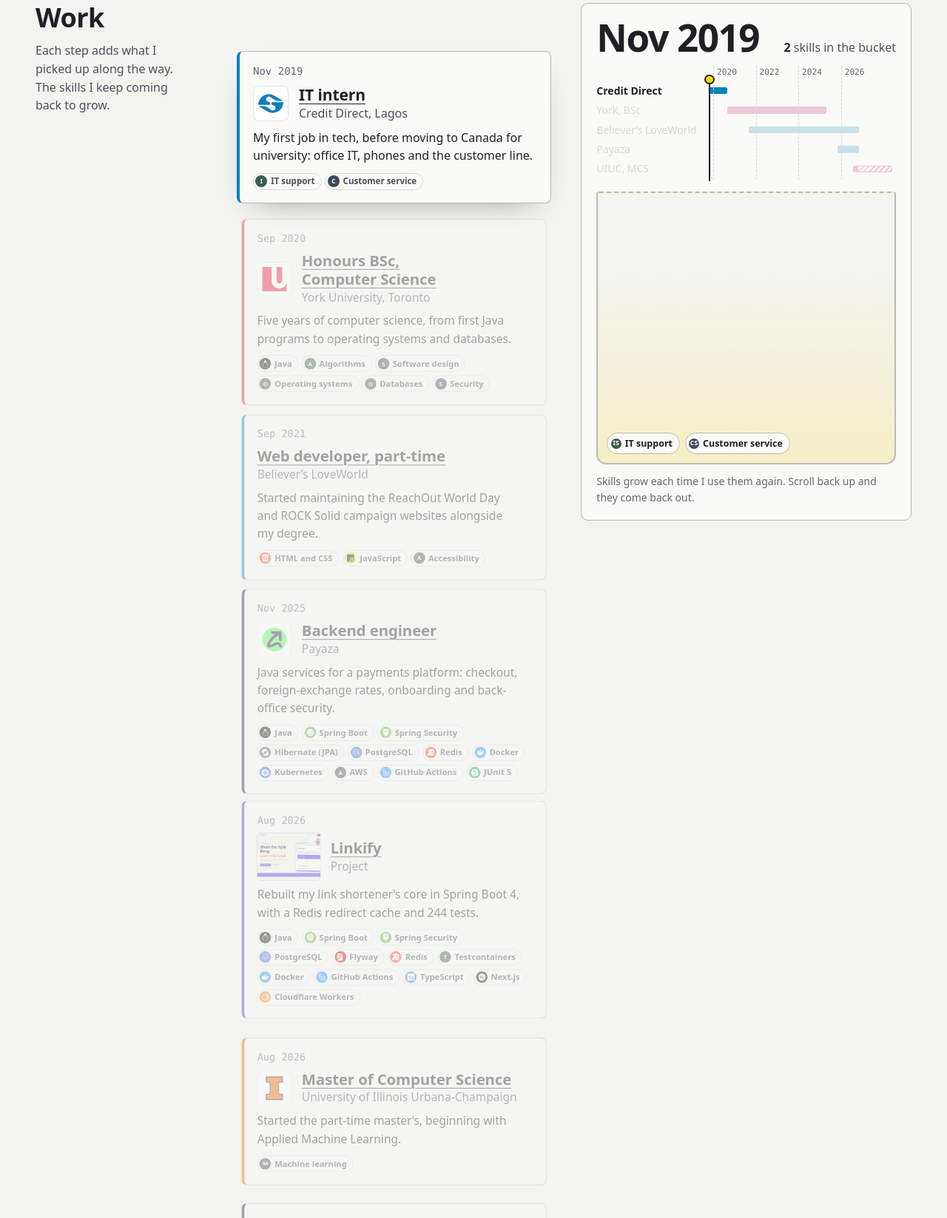
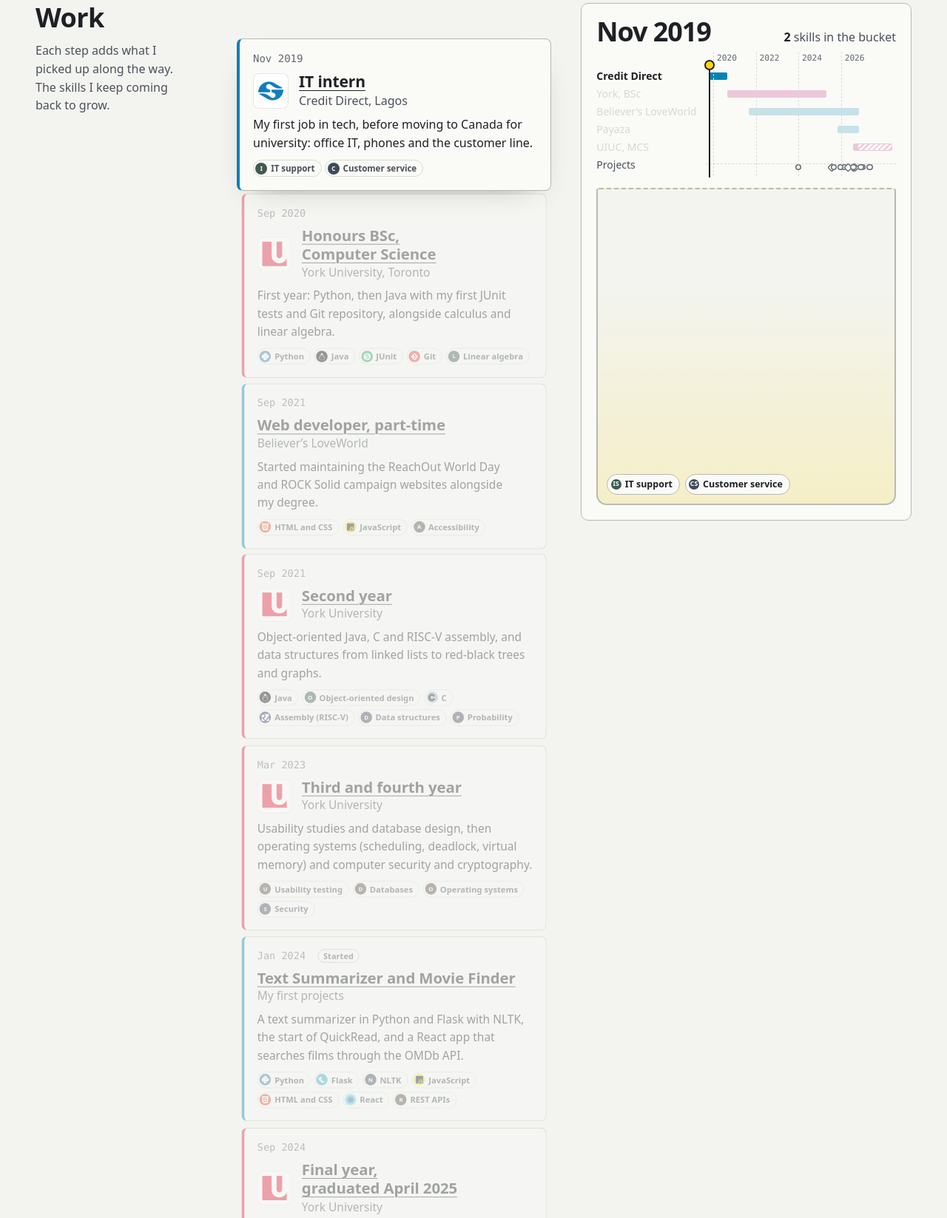
Before and after one commit to GeraldIkem/gerald-ikem-site, an Astro site: page / in a window 1280 px wide. Shown: the part 998-2645 px from the top of the page at 74% size. Built offline with nearby package versions, Linux system fonts and the light colour scheme; Astro itself is replaced by a stand-in of ours; a web font is replaced by a local one.

Commit message:
Career story from 2019 to now, with each project's real start and rebuilds
The story now has twenty steps instead of twelve. QuickRead starts as Text
Summarizer in January 2024, Linkify in September 2025 and Matchday in March
2026, each coming back when it was renamed or rebuilt. York is broken out
by year with the courses behind it. The bucket counts skills by tool and
now holds sixty, and a projects row on the timeline marks every start and
rebuild. Off the clock links to Gerald's shelf.

```diff
--- a/src/components/CareerStory.astro
+++ b/src/components/CareerStory.astro
@@ -21,18 +21,32 @@
 // Even years only, and none so close to the right edge that its label would be cut off.
 const ticks = yearTicks(axis).filter((tick) => tick.year % 2 === 0 && tick.left < 88);
 
-// Every skill once, in order of first appearance, with what the browser needs to draw it.
-const skillOrder: string[] = [];
-for (const milestone of milestones) for (const skill of milestone.skills) if (!skillOrder.includes(skill)) skillOrder.push(skill);
-const skills = skillOrder.map((name) => {
-  const tech = techOf(name);
-  return { name, color: tech.color, text: tech.text, path: tech.path ?? '', initials: tech.initials };
-});
-const skillByName = new Map(skills.map((skill) => [skill.name, skill]));
-const finalCounts = new Map(skillOrder.map((name) => [name, milestones.filter((m) => m.skills.includes(name)).length]));
+// Skills are counted by tool, so "JUnit" in first year and "JUnit 5" at Payaza grow the same chip.
+// Each chip keeps the name it first appeared under.
+const keyOf = (name: string) => techOf(name).key;
+const stepKeys = milestones.map((m) => [...new Set(m.skills.map(keyOf))]);
+const skills: Array<{ key: string; name: string; color: string; text: string; path: string; initials: string }> = [];
+for (const milestone of milestones) {
+  for (const name of milestone.skills) {
+    const tech = techOf(name);
+    if (skills.some((skill) => skill.key === tech.key)) continue;
+    skills.push({ key: tech.key, name, color: tech.color, text: tech.text, path: tech.path ?? '', initials: tech.initials });
+  }
+}
+const finalCounts = new Map(skills.map((skill) => [skill.key, stepKeys.filter((keys) => keys.includes(skill.key)).length]));
+
+// Every project start and rebuild, as dots on their own row of the trace.
+// Dots in the same month sit side by side instead of on top of each other.
+const projectDots = milestones
+  .filter((m) => m.kind)
+  .map((m, index, all) => {
+    const same = all.filter((other) => other.date === m.date);
+    const nudge = same.indexOf(m) - (same.length - 1) / 2;
+    return { date: m.date, left: cursorAt(m.date), kind: m.kind, nudge };
+  });
 
 const data = JSON.stringify({
-  milestones: milestones.map((m) => ({ id: m.id, date: m.date, label: formatMonth(m.date), cursor: cursorAt(m.date), skills: m.skills })),
+  milestones: milestones.map((m, index) => ({ id: m.id, date: m.date, label: formatMonth(m.date), cursor: cursorAt(m.date), skills: stepKeys[index] })),
 });
 const tier = (count: number) => (count >= 4 ? 3 : count >= 2 ? 2 : 1);
 const last = milestones[milestones.length - 1]!;
@@ -44,7 +58,10 @@
       milestones.map((m, index) => (
         <li class="step" data-step={index} style={m.brand ? `--brand-bg:${m.brand.bg};--brand-accent:${m.brand.accent}` : ''}>
           <article class="step__card">
-            <p class="step__date">{formatMonth(m.date)}</p>
+            <p class="step__date">
+              {formatMonth(m.date)}
+              {m.kind && <span class:list={['step__kind', `step__kind--${m.kind.toLowerCase()}`]}>{m.kind}</span>}
+            </p>
             <div class="step__head">
               {m.image && (
                 <span class="step__thumb">
@@ -65,7 +82,7 @@
             {m.skills.length > 0 && (
               <ul class="step__skills" aria-label="Skills">
                 {m.skills.map((name) => {
-                  const skill = skillByName.get(name)!;
+                  const skill = techOf(name);
                   return (
                     <li style={`--c:${skill.color};--t:${skill.text}`}>
                       <span class="dot" aria-hidden="true">
@@ -93,7 +110,7 @@
     <div class="viz__top">
       <p class="viz__year" data-year>{formatMonth(last.date)}</p>
       <p class="viz__count">
-        <span data-count>{skillOrder.length}</span> <span data-unit>skills</span> in the bucket
+        <span data-count>{skills.length}</span> <span data-unit>skills</span> in the bucket
       </p>
     </div>
 
@@ -108,6 +125,14 @@
           </div>
         ))
       }
+      <div class="viz__row viz__row--projects">
+        <span class="viz__label">Projects</span>
+        <span class="viz__lane">
+          {projectDots.map((dot) => (
+            <span class="viz__dot" data-date={dot.date} data-kind={dot.kind} style={`--at:${dot.left}%;--nudge:${dot.nudge}`} />
+          ))}
+        </span>
+      </div>
       <div class="viz__axis">
         {ticks.map((tick) => <span class="viz__tick" style={`--at:${tick.left}%`}>{tick.year}</span>)}
         <span class="viz__cursor" data-cursor style={`--at:${cursorAt(last.date)}%`} />
@@ -117,7 +142,7 @@
     <div class="bucket" data-bucket>
       {
         skills.map((skill) => (
-          <span class="chip" data-skill={skill.name} data-tier={tier(finalCounts.get(skill.name) ?? 1)} style={`--c:${skill.color};--t:${skill.text}`}>
+          <span class="chip" data-skill={skill.key} data-tier={tier(finalCounts.get(skill.key) ?? 1)} style={`--c:${skill.color};--t:${skill.text}`}>
             <span class="chip__badge" aria-hidden="true">
               {skill.path ? (
                 <svg viewBox="0 0 24 24">
@@ -188,7 +213,10 @@
       // Year and cursor.
       this.#animateYear(previous >= 0 ? data.milestones[previous]!.label : milestone.label, milestone.label, instant);
       this.querySelector<HTMLElement>('[data-cursor]')?.style.setProperty('--at', `${milestone.cursor}%`);
-      for (const row of this.querySelectorAll<HTMLElement>('.viz__row')) {
+      for (const dot of this.querySelectorAll<HTMLElement>('.viz__dot')) {
+        dot.classList.toggle('is-on', (dot.dataset['date'] ?? '') <= milestone.date);
+      }
+      for (const row of this.querySelectorAll<HTMLElement>('.viz__row[data-start]')) {
         const start = row.dataset['start'] ?? '';
         const end = row.dataset['end'] || '9999-12';
         row.classList.toggle('is-on', start <= milestone.date && milestone.date <= end);
@@ -229,7 +257,7 @@
       const overflows = () => chips.some((chip) => chip.offsetTop < 4);
       let scale = 1;
       bucket.style.setProperty('--scale', '1');
-      while (scale > 0.62 && overflows()) {
+      while (scale > 0.5 && overflows()) {
         scale -= 0.04;
         bucket.style.setProperty('--scale', scale.toFixed(2));
       }
@@ -402,6 +430,21 @@
     fill: currentColor;
   }
 
+  /* Phones: the full bucket sits under the list, so each card skips its own skill pills. */
+  @media (max-width: 63.99rem) {
+    .step__skills {
+      display: none;
+    }
+
+    .step__card {
+      padding: 0.8rem 1rem 0.9rem;
+    }
+
+    .step__thumb {
+      width: 4.25rem;
+    }
+  }
+
   /* Live: each card gets room to be read while the panel beside it updates. */
   .story.is-live .story__steps {
     gap: 0;
@@ -411,7 +454,7 @@
   .story.is-live .step {
     display: flex;
     align-items: center;
-    min-height: 30vh;
+    min-height: 24vh;
   }
 
   .story.is-live .step__card {
@@ -562,6 +605,58 @@
     opacity: 0.2;
   }
 
+  .viz__row--projects .viz__lane {
+    border-top: 1px dashed var(--rule);
+    margin-top: 0.3rem;
+  }
+
+  .viz__dot {
+    position: absolute;
+    top: 50%;
+    left: var(--at);
+    width: 0.55rem;
+    height: 0.55rem;
+    margin: -0.275rem 0 0 calc(-0.275rem + var(--nudge, 0) * 0.62rem);
+    border-radius: 999px;
+    background: var(--paper-raised);
+    box-shadow: inset 0 0 0 1.5px var(--ink-3);
+    transition: background-color 250ms ease, transform 250ms var(--ease-out);
+  }
+
+  .viz__dot[data-kind='Rebuilt'],
+  .viz__dot[data-kind='Renamed'] {
+    border-radius: 2px;
+    transform: rotate(45deg);
+  }
+
+  .story:not(.is-live) .viz__dot,
+  .viz__dot.is-on {
+    background: var(--magenta);
+    box-shadow: none;
+  }
+
+  .story.is-live .viz__row--projects {
+    opacity: 1;
+  }
+
+  .step__kind {
+    margin-left: 0.5rem;
+    padding: 0.05rem 0.45rem;
+    border: 1px solid var(--rule-strong);
+    border-radius: 999px;
+    color: var(--ink-2);
+    font-family: var(--font-body, inherit);
+    font-size: 0.7rem;
+    font-weight: 600;
+    letter-spacing: 0.01em;
+  }
+
+  .step__kind--rebuilt,
+  .step__kind--renamed {
+    border-color: var(--magenta);
+    color: var(--magenta);
+  }
+
   .viz__cursor {
     position: absolute;
     top: 1.15rem;
@@ -688,6 +783,22 @@
     }
   }
 
+  /* Short laptop screens: give the bucket the room the extras would take. */
+  @media (max-height: 50rem) {
+    .viz__year {
+      font-size: 2.25rem;
+    }
+
+    .viz__trace {
+      gap: 0.15rem;
+      margin-top: 0.4rem;
+    }
+
+    .story.is-live .viz__note {
+      display: none;
+    }
+  }
+
   .viz__note {
     flex: none;
     margin-top: 0.75rem;
--- a/src/data/career.ts
+++ b/src/data/career.ts
@@ -102,8 +102,8 @@
     logo: yorkLogo,
     brand: { bg: '#e31837', fg: '#ffffff' },
     points: [
-      'Courses included design and analysis of algorithms, advanced object-oriented programming, software design, operating systems, databases and computer security.',
-      'Built an Android app with a team for the Mobile User Interfaces research project; my part was the networking, privacy and security changes.',
+      'Courses included data structures, design and analysis of algorithms, advanced object-oriented programming, software tools in C, computer organization in RISC-V assembly, operating systems, databases and their internals, computer security, and Java web services.',
+      'Built an Android app in Java with a team for the Mobile User Interfaces research project; my part was the networking, privacy and security changes.',
       'Mentor in the Lassonde School of Engineering’s k2i outreach program, summer 2023.',
       'Wrote my first Java programs and JUnit tests in first year.',
     ],
--- a/src/data/site.ts
+++ b/src/data/site.ts
@@ -10,6 +10,8 @@
   links: {
     github: 'https://github.com/GeraldIkem',
     linkedin: 'https://www.linkedin.com/in/gerald-ikem-158926233/',
+    /** Gerald's shelf: the tracker for the whole collection, pre-orders and reading orders included. */
+    shelf: 'https://shelf.geraldikem.com',
   },
   /** Shown in the footer; bump when the content changes. */
   updated: '2026-10',
--- a/src/data/story.ts
+++ b/src/data/story.ts
@@ -1,13 +1,16 @@
 import type { ImageMetadata } from 'astro';
 import { stints } from '~/data/career';
 import { projects } from '~/data/projects';
+import { site } from '~/data/site';
 import type { YearMonth } from '~/lib/timeline';
 
 /**
  * The career story on the home page: milestones in order, each with the
  * skills it added. Scrolling through them drops those skills into a bucket;
  * a skill that comes back later grows, so the things I've worked on most
- * end up biggest. Every skill here is backed by a role, a degree or a repo.
+ * end up biggest. Projects appear where they really started and again when
+ * they were rebuilt. Every skill here is backed by a role, a course, a
+ * résumé or a repo.
  */
 export interface Milestone {
   id: string;
@@ -16,7 +19,9 @@
   where: string;
   summary: string;
   skills: string[];
-  /** A project screenshot, when the milestone is a project. */
+  /** For projects: whether this step started it or changed it. */
+  kind?: 'Started' | 'Renamed' | 'Rebuilt' | undefined;
+  /** A project screenshot, on the step that matches what the project looks like now. */
   image?: ImageMetadata | undefined;
   /** The organization's logo, when the milestone is a job or a degree. */
   logo?: ImageMetadata | undefined;
@@ -25,16 +30,27 @@
 }
 
 const project = (slug: string) => projects.find((p) => p.slug === slug)!;
-const fromProject = (slug: string, date: YearMonth, summary: string, skills: string[]): Milestone => {
+
+interface ProjectStep {
+  id?: string;
+  title?: string;
+  kind?: Milestone['kind'];
+  /** Earlier versions don't show today's screenshot. */
+  current?: boolean;
+}
+
+const fromProject = (slug: string, date: YearMonth, summary: string, skills: string[], step: ProjectStep = {}): Milestone => {
   const p = project(slug);
+  const current = step.current ?? true;
   return {
-    id: slug,
+    id: step.id ?? slug,
     date,
-    title: p.name,
+    title: step.title ?? p.name,
     where: 'Project',
     summary,
     skills,
-    image: p.image,
+    kind: step.kind ?? 'Started',
+    image: current ? p.image : undefined,
     brand: p.brand,
     link: `/projects/${slug}/`,
   };
@@ -64,8 +80,8 @@
     date: '2020-09',
     title: 'Honours BSc, Computer Science',
     where: 'York University, Toronto',
-    summary: 'Five years of computer science, from first Java programs to operating systems and databases.',
-    skills: ['Java', 'Algorithms', 'Software design', 'Operating systems', 'Databases', 'Security'],
+    summary: 'First year: Python, then Java with my first JUnit tests and Git repository, alongside calculus and linear algebra.',
+    skills: ['Python', 'Java', 'JUnit', 'Git', 'Linear algebra'],
   },
   {
     id: 'loveworld',
@@ -78,6 +94,64 @@
     skills: ['HTML and CSS', 'JavaScript', 'Accessibility'],
   },
   {
+    id: 'york-2',
+    link: '#york',
+    ...orgOf('york'),
+    date: '2021-09',
+    title: 'Second year',
+    where: 'York University',
+    summary:
+      'Object-oriented Java, C and RISC-V assembly, and data structures from linked lists to red-black trees and graphs.',
+    skills: ['Java', 'Object-oriented design', 'C', 'Assembly (RISC-V)', 'Data structures', 'Probability'],
+  },
+  {
+    id: 'york-3',
+    link: '#york',
+    ...orgOf('york'),
+    date: '2023-03',
+    title: 'Third and fourth year',
+    where: 'York University',
+    summary:
+      'Usability studies and database design, then operating systems (scheduling, deadlock, virtual memory) and computer security and cryptography.',
+    skills: ['Usability testing', 'Databases', 'Operating systems', 'Security'],
+  },
+  {
+    id: 'first-projects',
+    link: '/projects/quickread/',
+    date: '2024-01',
+    title: 'Text Summarizer and Movie Finder',
+    where: 'My first projects',
+    kind: 'Started',
+    summary:
+      'A text summarizer in Python and Flask with NLTK, the start of QuickRead, and a React app that searches films through the OMDb API.',
+    skills: ['Python', 'Flask', 'NLTK', 'JavaScript', 'HTML and CSS', 'React', 'REST APIs'],
+  },
+  {
+    id: 'york-4',
+    link: '#york',
+    ...orgOf('york'),
+    date: '2024-09',
+    title: 'Final year, graduated April 2025',
+    where: 'York University',
+    summary:
+      'Java web services with Servlets, JSP, JDBC and MySQL on Tomcat, an Android app built by a team in Git, and database internals: B+ tree and hash indexes.',
+    skills: ['Java', 'Java EE', 'JDBC', 'MySQL', 'REST APIs', 'Tomcat', 'Android', 'Gradle', 'Git', 'Databases'],
+  },
+  fromProject(
+    'quickread',
+    '2025-08',
+    'Text Summarizer became QuickRead: TF-IDF summaries in four styles with scikit-learn, from PDFs and Word files as well as text.',
+    ['Python', 'scikit-learn', 'NLTK'],
+    { id: 'quickread-2025', kind: 'Renamed', current: false },
+  ),
+  fromProject(
+    'linkify',
+    '2025-09',
+    'The first Linkify: short links and QR codes, with a Next.js front end and a Spring Boot API secured with JWTs.',
+    ['Next.js', 'TypeScript', 'Tailwind', 'Spring Boot', 'Spring Security', 'Hibernate (JPA)', 'JWT', 'PostgreSQL', 'Redis', 'AWS'],
+    { id: 'linkify-2025', current: false },
+  ),
+  {
     id: 'payaza',
     link: '#payaza',
     ...orgOf('payaza'),
@@ -87,20 +161,20 @@
     summary: 'Java services for a payments platform: checkout, foreign-exchange rates, onboarding and back-office security.',
     skills: ['Java', 'Spring Boot', 'Spring Security', 'Hibernate (JPA)', 'PostgreSQL', 'Redis', 'Docker', 'Kubernetes', 'AWS', 'GitHub Actions', 'JUnit 5'],
   },
-  fromProject('linkify', '2026-08', 'Rebuilt my link shortener’s core in Spring Boot 4, with a Redis redirect cache and 244 tests.', [
-    'Java',
-    'Spring Boot',
-    'Spring Security',
-    'PostgreSQL',
-    'Flyway',
-    'Redis',
-    'Testcontainers',
-    'Docker',
-    'GitHub Actions',
-    'TypeScript',
-    'Next.js',
-    'Cloudflare Workers',
-  ]),
+  fromProject(
+    'matchday-ml',
+    '2026-03',
+    'The first Matchday: live scores with an AI narrator, from a Spring Boot API, a Next.js site and a Python FastAPI service.',
+    ['Java', 'Spring Boot', 'Next.js', 'Python', 'FastAPI', 'Redis', 'Docker'],
+    { id: 'matchday-2026', title: 'Matchday', current: false },
+  ),
+  fromProject(
+    'linkify',
+    '2026-08',
+    'Rebuilt the core in Spring Boot 4 with a Redis redirect cache and 244 tests, then shipped the live version on Cloudflare Workers with 1 GB file sharing.',
+    ['Java', 'Spring Boot', 'PostgreSQL', 'Flyway', 'Redis', 'Testcontainers', 'Docker', 'GitHub Actions', 'Cloudflare Workers', 'Drizzle', 'Supabase'],
+    { kind: 'Rebuilt' },
+  ),
   {
     id: 'uiuc',
     link: '#uiuc',
@@ -119,24 +193,20 @@
     'Node.js',
     'GitHub Actions',
   ]),
-  fromProject('quickread', '2026-09', 'A study app whose Python engine runs in the browser, on Cloudflare Workers.', [
-    'Python',
-    'TypeScript',
-    'React',
-    'Cloudflare Workers',
-  ]),
-  fromProject('matchday-ml', '2026-09', 'Sports forecasts chosen by log loss and frozen at kickoff.', [
-    'Python',
-    'scikit-learn',
-    'Machine learning',
-    'TypeScript',
-    'React',
-    'Next.js',
-    'Node.js',
-    'SQLite',
-    'Docker',
-    'GitHub Actions',
-  ]),
+  fromProject(
+    'quickread',
+    '2026-09',
+    'Rebuilt as a study app: the same Python engine now runs in the browser, on Cloudflare Workers.',
+    ['Python', 'TypeScript', 'React', 'Next.js', 'Cloudflare Workers', 'Supabase'],
+    { kind: 'Rebuilt' },
+  ),
+  fromProject(
+    'matchday-ml',
+    '2026-09',
+    'Rebuilt as a forecaster: models chosen by log loss and frozen at kickoff, for four leagues.',
+    ['Python', 'scikit-learn', 'Machine learning', 'TypeScript', 'React', 'Next.js', 'Node.js', 'SQLite', 'Docker', 'GitHub Actions'],
+    { kind: 'Rebuilt' },
+  ),
   fromProject('skyloom', '2026-09', 'A weather app with a ray-marched Three.js sky.', ['TypeScript', 'React', 'Three.js', 'GLSL', 'Cloudflare Workers']),
   fromProject('reelrank', '2026-09', 'A recommender trained on 32 million ratings that runs in the browser.', [
     'Python',
@@ -153,4 +223,14 @@
     'Whisper',
     'Machine learning',
   ]),
+  {
+    id: 'shelf',
+    link: site.links.shelf,
+    date: '2026-10',
+    title: 'Gerald’s shelf',
+    where: 'Project',
+    kind: 'Started',
+    summary: 'A tracker for my comics and LEGO, pre-orders and reading orders included, imported from my comic catalogue.',
+    skills: ['Astro', 'TypeScript', 'Cloudflare Workers', 'Cloudflare D1', 'Three.js'],
+  },
 ];
--- a/src/pages/index.astro
+++ b/src/pages/index.astro
@@ -100,6 +100,9 @@
         <p>
           I also build LEGO: {numberWords[legoBuilt] ?? legoBuilt} sets so far, from the James Bond Aston Martin to the 1966 Batmobile, with the Black Pearl
           and Arkham Asylum still in their boxes. And I play basketball, swim and collect books.
+        </p>
+        <p>
+          To keep track of it all, pre-orders included, I’m building <a href={site.links.shelf}>Gerald’s shelf</a>.
         </p>
       </div>
       <a class="teaser" href="/off-the-clock/">
--- a/src/pages/off-the-clock.astro
+++ b/src/pages/off-the-clock.astro
@@ -8,6 +8,7 @@
 import Pastimes from '~/components/Pastimes.astro';
 import { legoSets } from '~/data/lego';
 import { countBy, type Book } from '~/lib/shelf';
+import { site } from '~/data/site';
 
 const comics: Book[] = (await getCollection('comics')).map((entry) => ({ ...entry.data, id: entry.id }));
 const counts = countBy(comics);
@@ -53,6 +54,10 @@
       <p>
         {owned.length} books on the shelf: {dc} from DC, {marvel} from Marvel. Each note says who made the book and
         where it sits in the run, because I read runs in order.
+      </p>
+      <p>
+        The whole collection, pre-orders and reading orders included, lives in
+        <a href={site.links.shelf}>Gerald’s shelf</a>, a tracker I’m building for it.
       </p>
     </div>
     <div class="section__body">
```
Also changed, not shown: src/data/tech.ts (+13 -0 lines), tests/e2e/site.spec.ts (+2 -2 lines).
